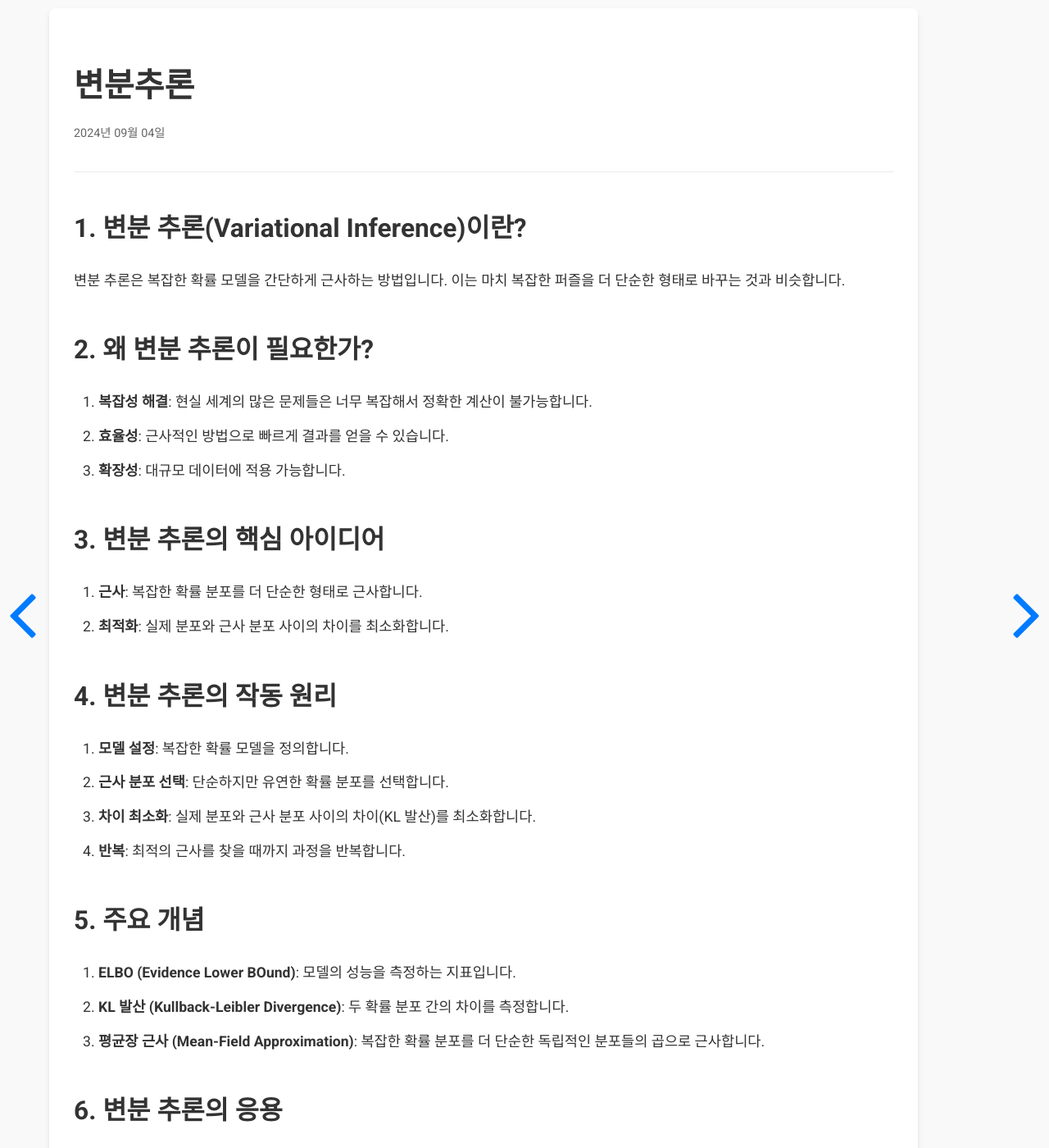
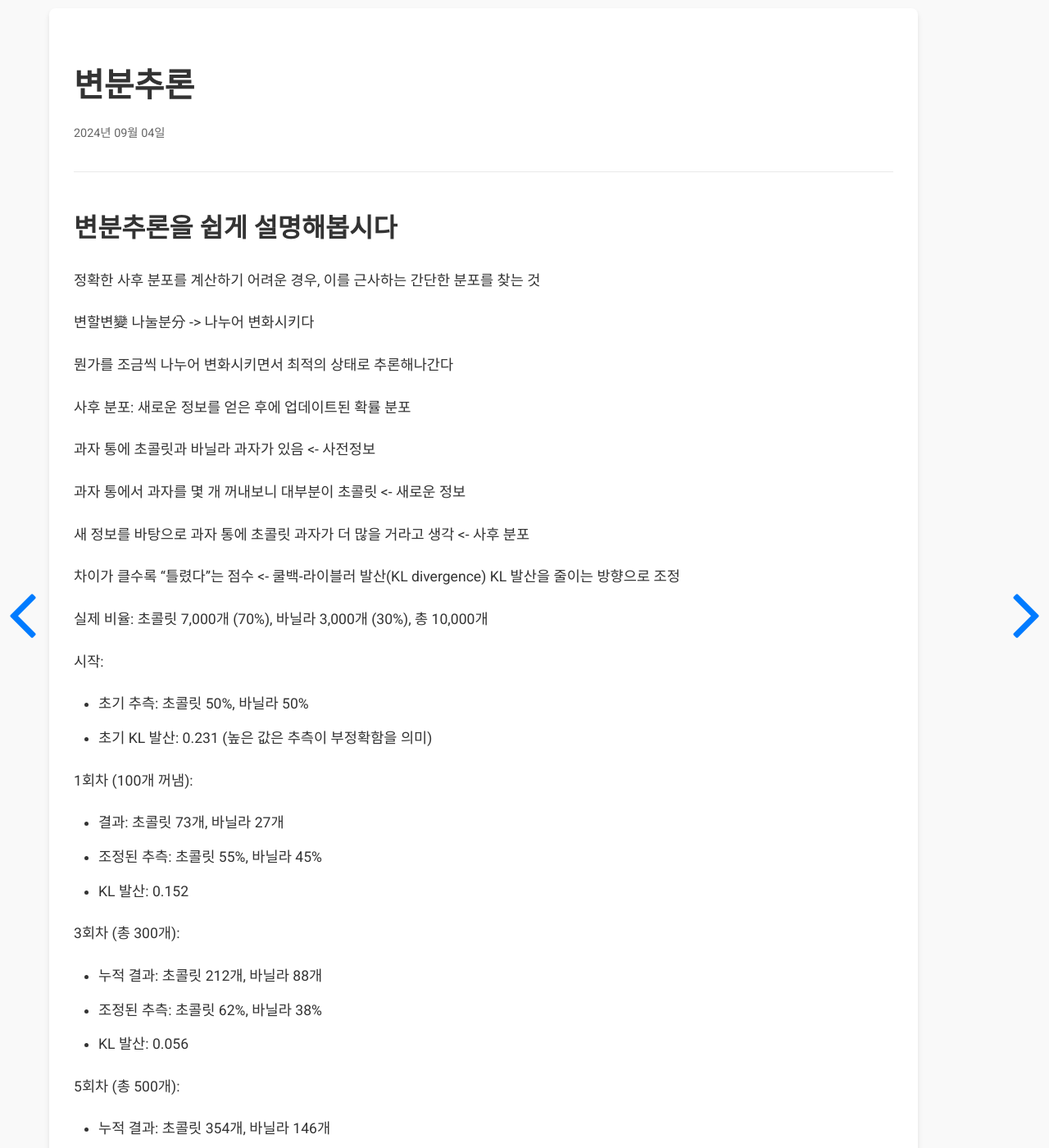
Before and after one commit to ardkyer/ardkyer.github.io, a Jekyll site: the page built from _posts/2024-09-04- 변분추론.md, in a window 1280 px wide and 1400 px high, scrolled down 276 px. Shown: the whole window at 82% size. Built offline with Jekyll 4.4.1, drawn with Linux system fonts in a browser that asks for light colours; nearby versions of some CDN libraries; comment, search, counter and statistics services are not loaded; some of the changed text lies outside the part shown.

Commit message:
Add blog post

```diff
--- a/_posts/2024-09-04- 변분추론.md
+++ b/_posts/2024-09-04- 변분추론.md
@@ -5,6 +5,67 @@ date: 2024-09-04
 typora-root-url: ../
 
 ---
+
+
+
+## 변분추론을 쉽게 설명해봅시다
+
+정확한 사후 분포를 계산하기 어려운 경우, 이를 근사하는 간단한 분포를 찾는 것
+
+변할변變  나눌분分 ->  나누어 변화시키다
+
+뭔가를 조금씩 나누어 변화시키면서 최적의 상태로 추론해나간다
+
+사후 분포: 새로운 정보를 얻은 후에 업데이트된 확률 분포
+
+과자 통에 초콜릿과 바닐라 과자가 있음 <- 사전정보
+
+과자 통에서 과자를 몇 개 꺼내보니 대부분이 초콜릿 <- 새로운 정보
+
+새 정보를 바탕으로 과자 통에 초콜릿 과자가 더 많을 거라고 생각 <- 사후 분포
+
+차이가 클수록 "틀렸다"는 점수 <- 쿨백-라이블러 발산(KL divergence) KL 발산을 줄이는 방향으로 조정
+
+실제 비율: 초콜릿 7,000개 (70%), 바닐라 3,000개 (30%), 총 10,000개
+
+시작:
+
+- 초기 추측: 초콜릿 50%, 바닐라 50%
+- 초기 KL 발산: 0.231 (높은 값은 추측이 부정확함을 의미)
+
+1회차 (100개 꺼냄):
+
+- 결과: 초콜릿 73개, 바닐라 27개
+- 조정된 추측: 초콜릿 55%, 바닐라 45%
+- KL 발산: 0.152
+
+3회차 (총 300개):
+
+- 누적 결과: 초콜릿 212개, 바닐라 88개
+- 조정된 추측: 초콜릿 62%, 바닐라 38%
+- KL 발산: 0.056
+
+5회차 (총 500개):
+
+- 누적 결과: 초콜릿 354개, 바닐라 146개
+- 조정된 추측: 초콜릿 66%, 바닐라 34%
+- KL 발산: 0.021
+
+10회차 (총 1,000개):
+
+- 누적 결과: 초콜릿 698개, 바닐라 302개
+- 조정된 추측: 초콜릿 69%, 바닐라 31%
+- KL 발산: 0.003
+
+15회차 (총 1,500개):
+
+- 누적 결과: 초콜릿 1,052개, 바닐라 448개
+- 최종 추측: 초콜릿 70%, 바닐라 30%
+- KL 발산: 0.000004 (거의 0에 가까움)
+
+관찰한 데이터를 바탕으로 추측을 계속 개선하면서, 그 차이(KL 발산)를 최소화
+
+
 
 ## 1. 변분 추론(Variational Inference)이란?
 
```
Also changed, not shown: _paper_reviews/2024-09-04 Probabilistic Matrix Factorization.md (+23 -2 lines).
